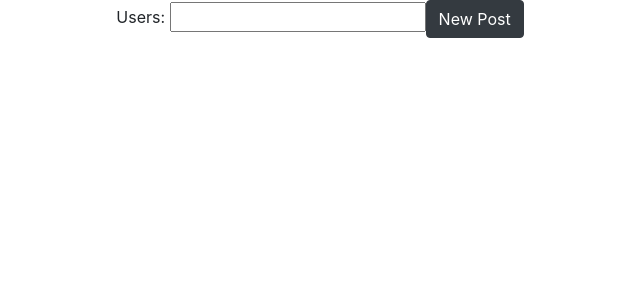
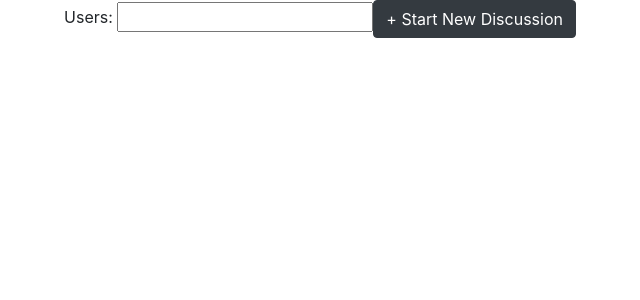
Before and after one commit to seniordesign-ufl/qaclient, a React (Create React App) app: page /room/1 in a window 1280 px wide. Shown: the top 300 px of the page, without its empty margins (320-960 px from the left). Built offline with nearby package versions, Linux system fonts and the light colour scheme.

Commit message:
Update Room.js

```diff
--- a/src/Views/Room.js
+++ b/src/Views/Room.js
@@ -40,7 +40,7 @@ function Room(props) {
     return <div>
         Users: {users.map((name, i) => <p key={i} >{name}</p>)}
         <input />
-        <Button variant="dark" onClick={handleShow}>New Post</Button>
+        <Button variant="dark" onClick={handleShow}>+ Start New Discussion</Button>
         {show ? <CreatePost show={show} onHide={() => setShow(false)} />: null}
     </div>
 }
```
